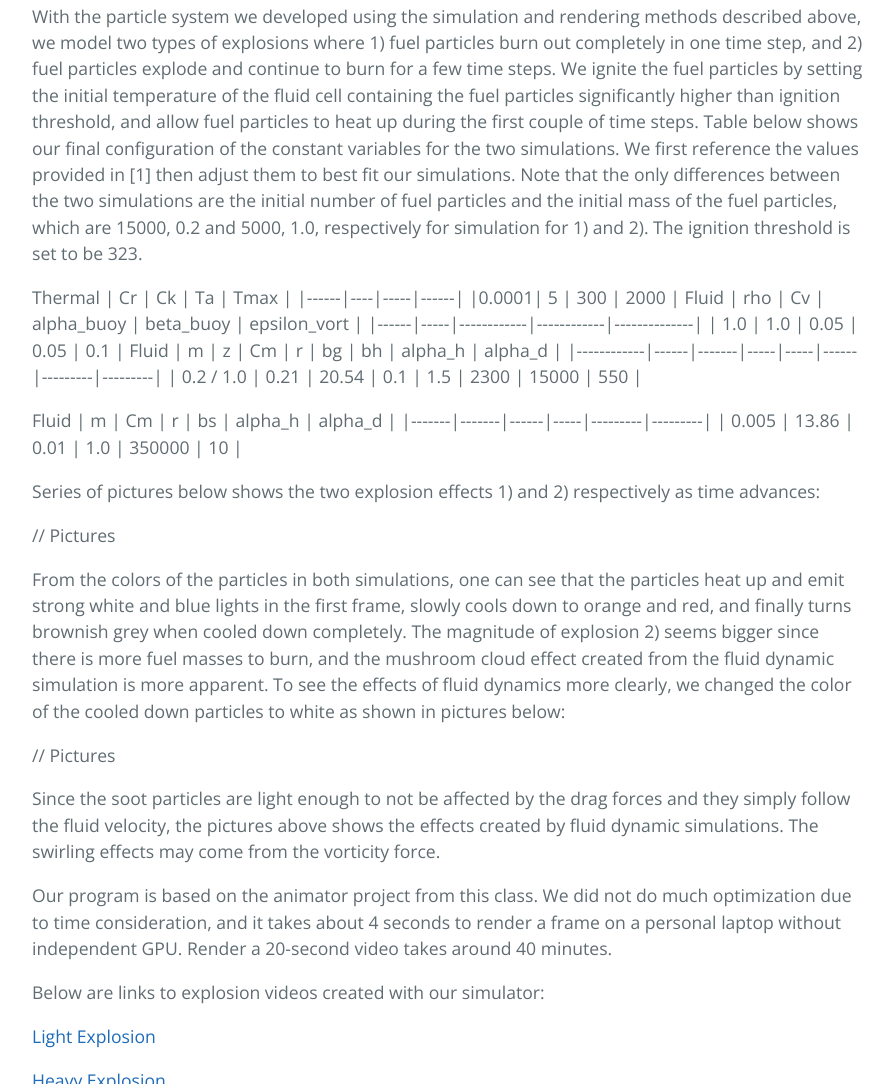
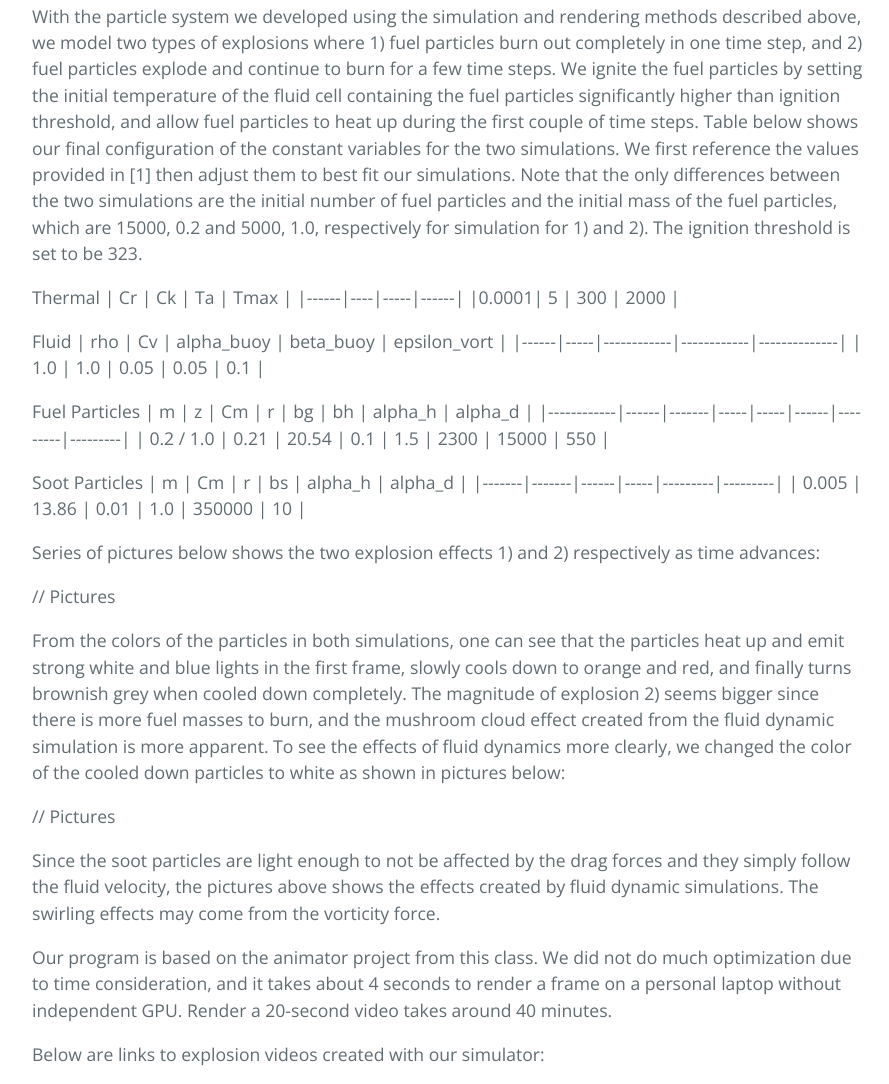
Before and after one commit to donkilu/Explosion, a plain HTML site: page index.html in a window 1280 px wide. Shown: the part 7978-9062 px from the top of the page, without its empty margins (192-1081 px from the left). Drawn offline with nearby package versions, Linux system fonts and the light colour scheme.

```diff
--- a/index.html
+++ b/index.html
@@ -142,17 +142,19 @@ To further make the cloud of soot look more realistic, each soot particles simul
 <p>Thermal
 | Cr   | Ck | Ta  | Tmax |
 |------|----|-----|------|
-|0.0001| 5  | 300 | 2000 |
-Fluid
+|0.0001| 5  | 300 | 2000 |</p>
+
+<p>Fluid
 | rho  | Cv  | alpha_buoy | beta_buoy  | epsilon_vort |
 |------|-----|------------|------------|--------------|
-| 1.0  | 1.0 |   0.05     |     0.05   | 0.1          |
-Fluid
+| 1.0  | 1.0 |   0.05     |     0.05   | 0.1          |</p>
+
+<p>Fuel Particles
 | m          | z    | Cm    |  r  | bg  |  bh  | alpha_h | alpha_d |
 |------------|------|-------|-----|-----|------|---------|---------|
 | 0.2 / 1.0  | 0.21 | 20.54 | 0.1 | 1.5 | 2300 |  15000  |   550   |</p>
 
-<p>Fluid
+<p>Soot Particles
 |   m   | Cm    |  r   | bs  | alpha_h | alpha_d |
 |-------|-------|------|-----|---------|---------|
 | 0.005 | 13.86 | 0.01 | 1.0 | 350000  |   10    |</p>
```
Also changed, not shown: params.json (+1 -1 lines).
